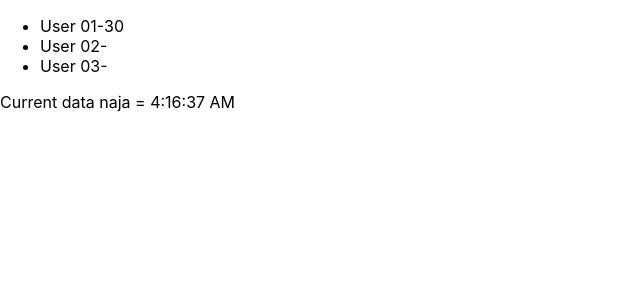
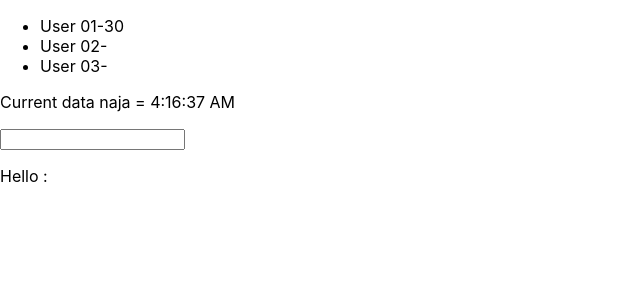
Before and after one commit to up1/workshop-react-20210421, a React (Create React App) app: page / in a window 1280 px wide. Shown: the top 300 px of the page, without its empty margins (0-640 px from the left). Built offline with nearby package versions, Linux system fonts and the light colour scheme.

Commit message:
Add form component with event

```diff
--- a/src/App.js
+++ b/src/App.js
@@ -1,5 +1,6 @@
 import { Component } from "react";
 import Clock from "./components/Clock";
+import Form from "./components/Form";
 import User from "./components/User";
 
 class App extends Component {
@@ -12,6 +13,7 @@ class App extends Component {
           <User info="User 03" />
         </ul>
         <Clock title="Current data naja = " />
+        <Form />
       </div>
     );
   }
--- /dev/null
+++ b/src/components/Form.js
@@ -0,0 +1,28 @@
+// function User(props) {
+//   return <li>{props.info}</li>;
+// }
+
+import { Component } from "react";
+
+class Form extends Component {
+  constructor() {
+    super();
+    this.state = { data: "" };
+    this.doKey = this.doKey.bind(this);
+  }
+
+  doKey(event) {
+    this.setState({ data: this.state.data + event.key });
+  }
+
+  render() {
+    return (
+      <div>
+        <input type="text" onKeyPress={this.doKey} />
+        <p>Hello : {this.state.data}</p>
+      </div>
+    );
+  }
+}
+
+export default Form;
```
